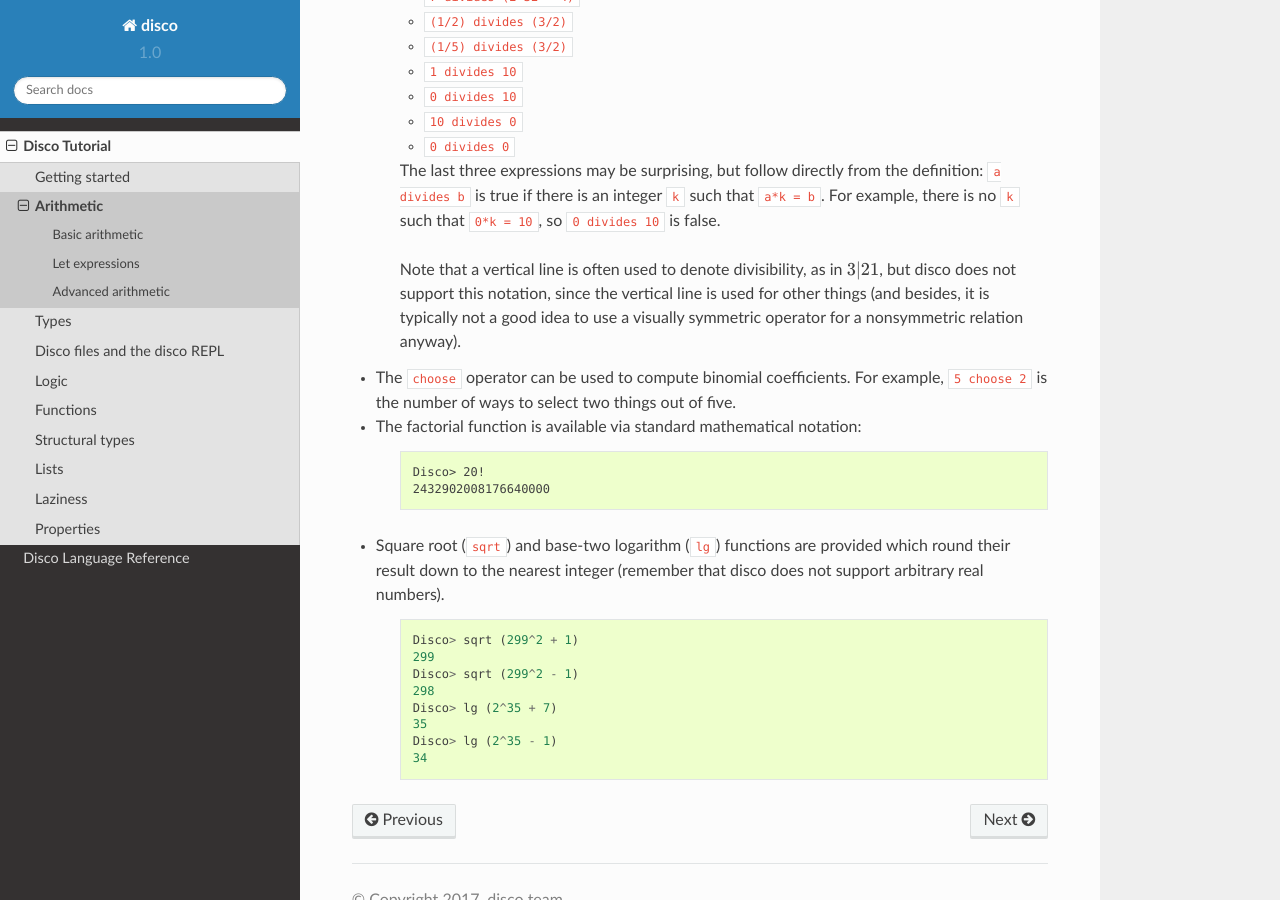
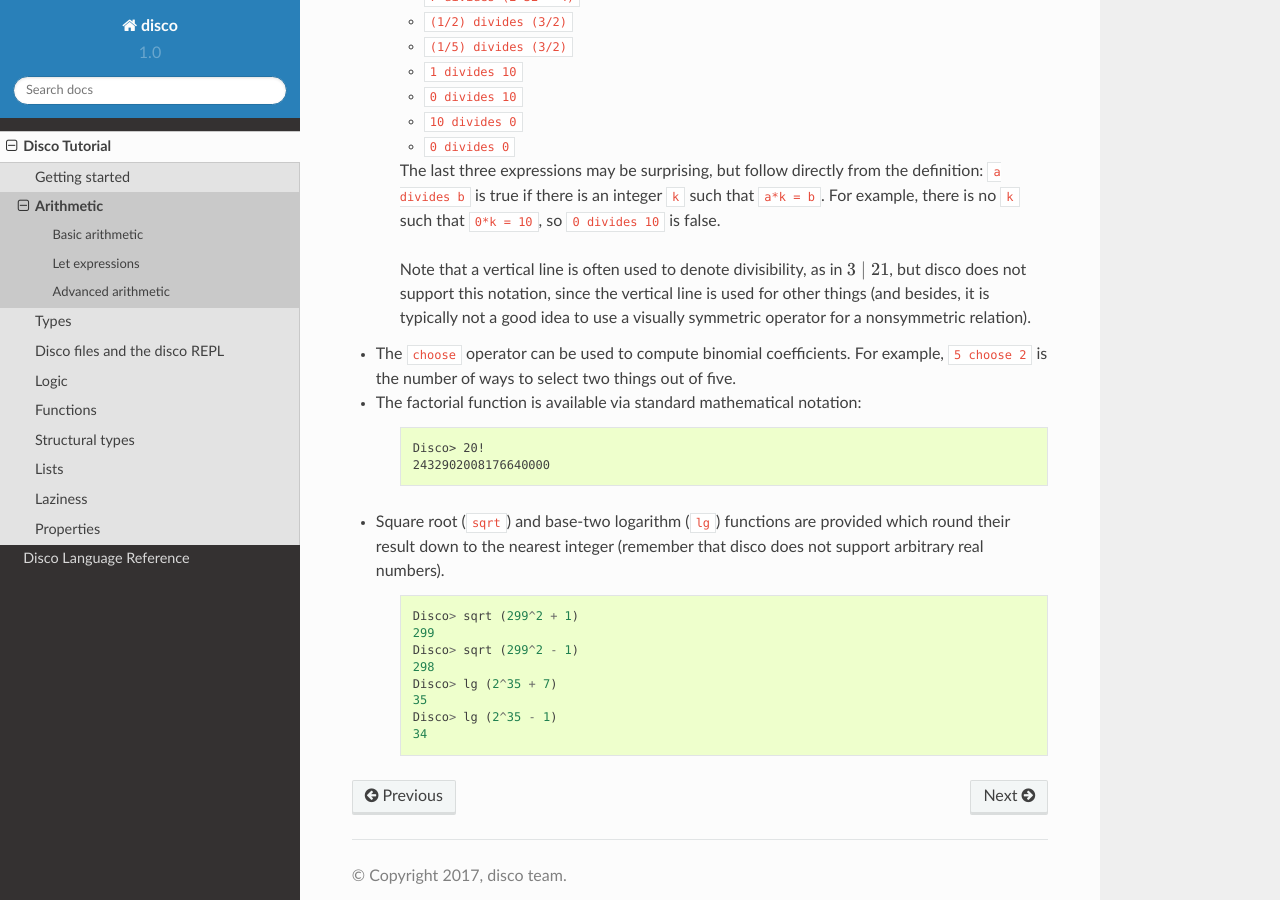
Before and after one commit to disco-lang/disco, a Sphinx documentation site: the page built from docs/tutorial/arithmetic.rst, in a window 1280 px wide and 900 px high, scrolled down 2553 px. Built offline with Sphinx 7.4.7 and the Read the Docs theme 2.0.0, drawn with Linux system fonts in a browser that asks for light colours.

Commit message:
tutorial: wibbles [ci skip]

```diff
--- a/docs/tutorial/arithmetic.rst
+++ b/docs/tutorial/arithmetic.rst
@@ -137,10 +137,10 @@ might not find built in to other languages.
     ``k`` such that ``0*k = 10``, so ``0 divides 10`` is false.
 
     Note that a vertical line is often used to denote divisibility, as
-    in :math:`3 | 21`, but disco does not support this notation, since
+    in :math:`3 \mid 21`, but disco does not support this notation, since
     the vertical line is used for other things (and besides, it is
     typically not a good idea to use a visually symmetric operator for
-    a nonsymmetric relation anyway).
+    a nonsymmetric relation).
 
 * The ``choose`` operator can be used to compute binomial
   coefficients.  For example, ``5 choose 2`` is the number of ways to
```
